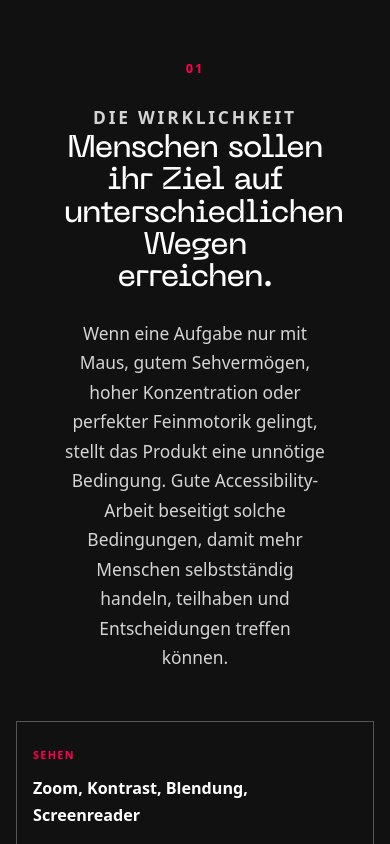
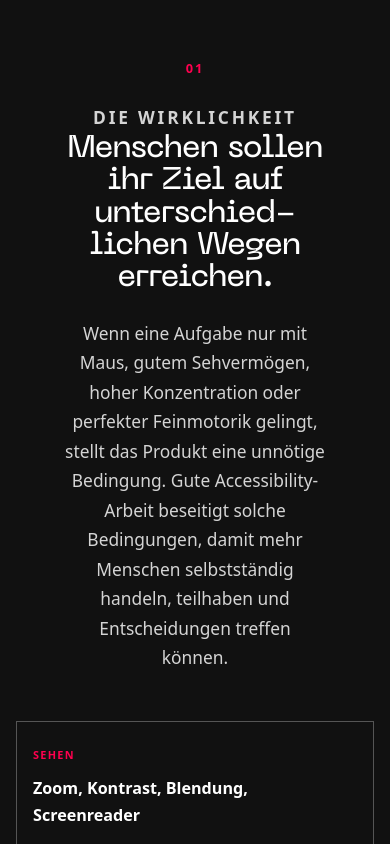
Before and after one commit to deresjot/a11y-copilot, a website: page index.html in a window 390 px wide. Shown: the part 1120-1964 px from the top of the page. Drawn offline with Linux system fonts and the light colour scheme.

Commit message:
Improve narrow viewport heading reflow

```diff
--- a/a11y-copilot.css
+++ b/a11y-copilot.css
@@ -290,14 +290,16 @@
     .kicker,
     .limits-list > p { overflow-wrap: anywhere; }
     .chapter h2,
-    .limits h2 { font-size: clamp(1.8rem, 7.5vw, 2.25rem); overflow-wrap: normal; }
+    .limits h2 { font-size: clamp(1.8rem, 7.5vw, 2.25rem); overflow-wrap: normal; hyphens: manual; }
     .route-list,
     .steps { grid-template-columns: minmax(0, 1fr); }
     .steps li { min-height: 0; border-right: 0; }
   }
   @media (max-width: 34rem) {
+    .chapter,
+    .limits .chapter { padding-inline: 2rem; }
     .chapter h2,
-    .limits h2 { font-size: clamp(1.65rem, 8vw, 2.25rem); overflow-wrap: normal; }
+    .limits h2 { font-size: clamp(1.65rem, 8vw, 2.25rem); overflow-wrap: normal; hyphens: manual; }
     .situations,
     .limits-list { grid-template-columns: minmax(0, 1fr); }
     .actions { width: 100%; max-width: none; margin-inline: 0; }
--- a/index.html
+++ b/index.html
@@ -128,7 +128,7 @@
           <span class="chapter-no">01</span>
           <div>
             <p class="kicker">Die Wirklichkeit</p>
-            <h2 id="reality-title">Menschen sollen ihr Ziel auf unterschiedlichen Wegen erreichen.</h2>
+            <h2 id="reality-title">Menschen sollen ihr Ziel auf un&shy;ter&shy;schied&shy;li&shy;chen Wegen erreichen.</h2>
             <p>Wenn eine Aufgabe nur mit Maus, gutem Sehvermögen, hoher Konzentration oder perfekter Feinmotorik gelingt, stellt das Produkt eine unnötige Bedingung. Gute Accessibility-Arbeit beseitigt solche Bedingungen, damit mehr Menschen selbstständig handeln, teilhaben und Entscheidungen treffen können.</p>
           </div>
         </div>
@@ -150,7 +150,7 @@
           <span class="chapter-no">02</span>
           <div>
             <p class="kicker">Das Werkzeug</p>
-            <h2 id="contents-title">Entscheidungshilfe für digitale Teilhabe.</h2>
+            <h2 id="contents-title">Ent&shy;schei&shy;dungs&shy;hil&shy;fe für digitale Teilhabe.</h2>
             <p>a11y-copilot stellt Menschen und KI-Assistenten dieselbe fachliche Grundlage bereit: normative Quellen, Prüfmethoden, skalierbare Rulesets und klare Grenzen automatisierter Aussagen. Semantisch klare, robust bedienbare Angebote helfen dabei nicht nur Menschen und assistiven Technologien; auch Browser-Automation und agentische Systeme können Inhalte, Zustände und Aktionen zuverlässiger erkennen. Das Werkzeug prüft nicht selbst und ersetzt weder Expertise noch Tests mit Menschen.</p>
           </div>
         </div>
```
